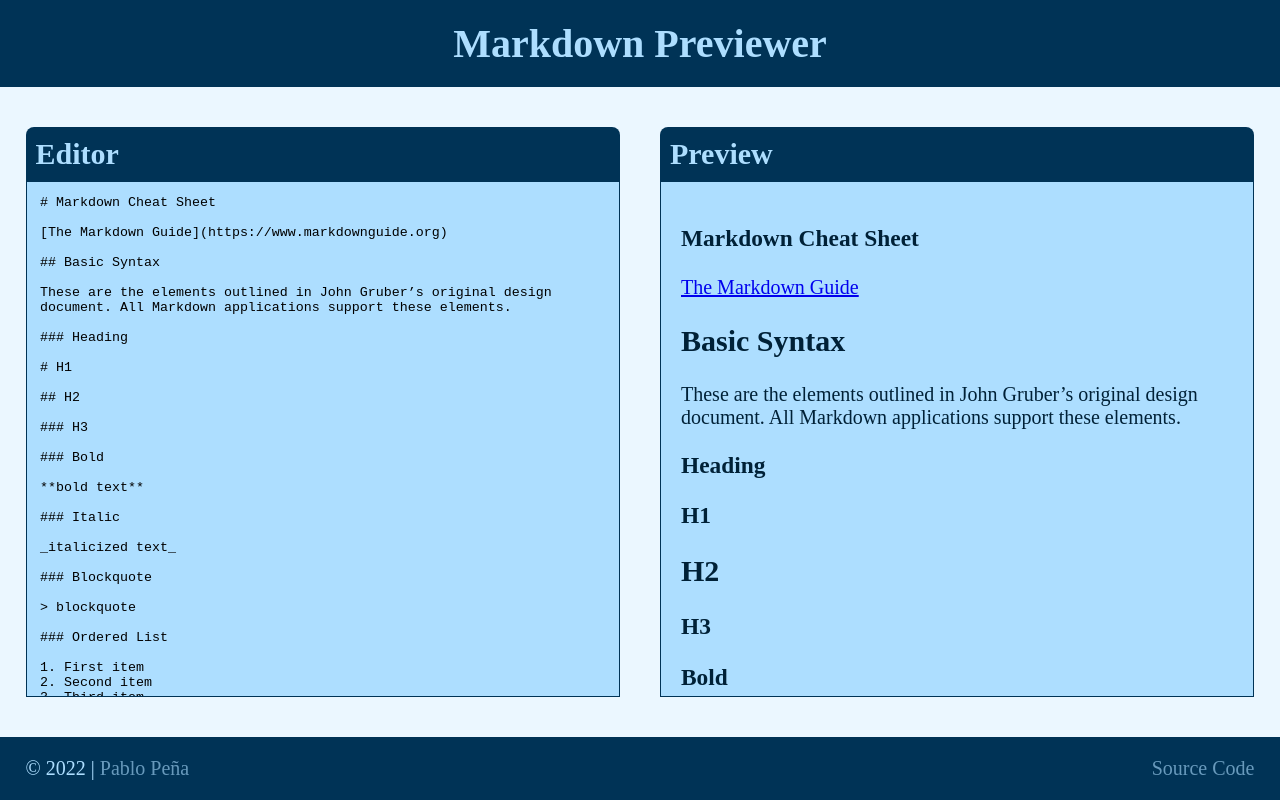
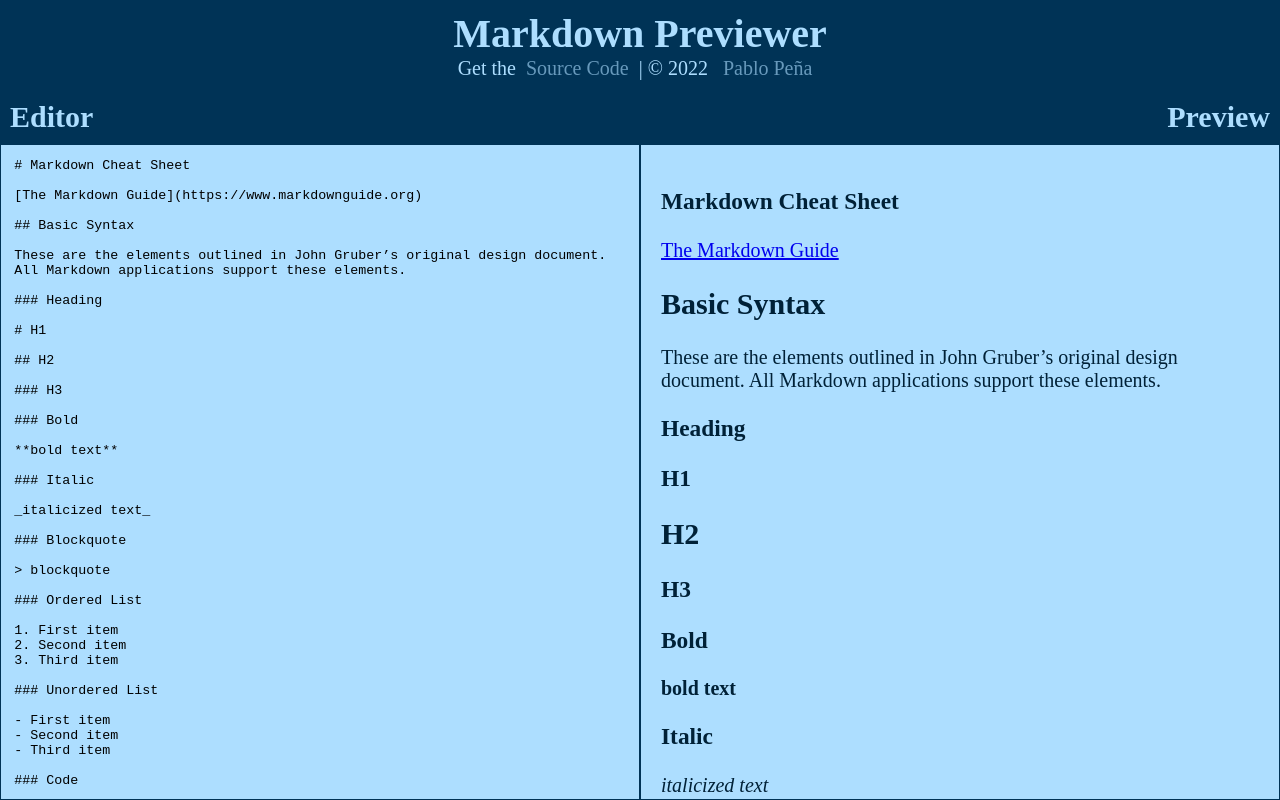
Before and after one commit to PabloPenia/markdown-previewer, a React (Create React App) app: page / in a window 1280 px wide. Built offline with nearby package versions, Linux system fonts and the light colour scheme.

Commit message:
restyling

```diff
--- a/public/css/style.css
+++ /dev/null
@@ -1,123 +0,0 @@
-:root {
-  --header-bg: #003356;
-  --main-bg: #EBF7FF;
-  --panel-bg: #ADDEFF;
-  --primary-color: #002137;
-  --secondary-color: #ADDEFF;
-}
-
-.panel header, .panel, footer, section, main {
-  display: flex;
-  flex-direction: column;
-}
-
-.panel header, footer {
-  flex-direction: row;
-  justify-content: space-between;
-  align-items: center;
-}
-
-html {
-  box-sizing: border-box;
-  font-size: 62.5%;
-}
-
-*, *:before, *:after {
-  box-sizing: inherit;
-}
-
-body {
-  margin: 0;
-  color: var(--primary-color);
-  font-family: "Roboto Slab", serif;
-  font-size: 1.6rem;
-}
-@media (min-width: 768px) {
-  body {
-    font-size: 2rem;
-  }
-}
-
-img {
-  max-width: 100%;
-}
-
-main {
-  height: 100vh;
-}
-
-section {
-  padding: 1em 2%;
-  gap: 1em;
-  flex: 1;
-  background: var(--main-bg);
-  overflow: hidden;
-}
-@media (min-width: 768px) {
-  section {
-    gap: 2em;
-    flex-direction: row;
-  }
-}
-
-#master-header, footer {
-  background-color: var(--header-bg);
-  color: var(--secondary-color);
-}
-
-footer {
-  padding: 1em 2%;
-}
-footer a {
-  color: var(--secondary-color);
-  text-decoration: none;
-  opacity: 0.6;
-  padding-bottom: 2px;
-}
-@media (hover: hover) and (pointer: fine) {
-  footer a:hover, footer a:focus {
-    opacity: 1;
-    border-bottom: 1px solid currentColor;
-  }
-}
-footer p {
-  margin: 0;
-}
-
-#master-header {
-  text-align: center;
-  padding: 1em;
-}
-#master-header h1 {
-  margin: 0;
-}
-
-.panel {
-  flex: 1;
-  min-width: 55rem;
-  margin: 1em auto;
-}
-.panel header {
-  padding: 0.5em;
-  background-color: var(--header-bg);
-  border-radius: 8px 8px 0 0;
-  color: var(--secondary-color);
-}
-.panel header h2 {
-  margin: 0;
-}
-
-textarea {
-  white-space: pre-wrap;
-  resize: none;
-}
-
-#editor, #preview {
-  padding: 1em;
-  flex: 1;
-  background: var(--panel-bg);
-  border: 1px solid var(--header-bg);
-  overflow: auto;
-}
-
-/*# sourceMappingURL=style.css.map */
--- a/public/index.html
+++ b/public/index.html
@@ -2,10 +2,8 @@
 <html lang="en">
   <head>
     <meta charset="utf-8" />
-    <link rel="stylesheet" href="%PUBLIC_URL%/css/style.css">
     <meta name="viewport" content="width=device-width, initial-scale=1" />
     <title>Markdown Previewer</title>
-    <script src="https://cdn.freecodecamp.org/testable-projects-fcc/v1/bundle.js" defer></script>
   </head>
   <body>
     <noscript>You need to enable JavaScript to run this app.</noscript>
--- a/src/App.jsx
+++ b/src/App.jsx
@@ -1,3 +1,4 @@
+import './sass/App.sass'
 import { useState } from 'react'
 import cheatsheet from './cheatsheet'
 import Editor from './components/Editor'
@@ -13,27 +14,18 @@ function App() {
     <main>
       <header id="master-header">
         <h1>Markdown Previewer</h1>
+        <p>
+          Get the
+          <a href="https://github.com/PabloPenia//markdown-previewer">Source Code</a>
+        </p>
+        <p>
+          | &copy; 2022 <a href="https://linkedin.com/in/PabloPenia">Pablo Peña</a>
+        </p>
       </header>
       <section>
-        <Editor
-          content={content}
-          handleInput={handleChange}
-        />
+        <Editor content={content} handleInput={handleChange} />
         <Preview content={content} />
       </section>
-      <footer>
-        <p>
-          &copy; 2022 |{' '}
-          <a href="https://linkedin.com/in/PabloPenia">
-            Pablo Peña
-          </a>
-        </p>
-        <p>
-          <a href="https://github.com/PabloPenia//markdown-previewer">
-            Source Code
-          </a>
-        </p>
-      </footer>
     </main>
   )
 }
--- a/src/sass/App.sass
+++ b/src/sass/App.sass
@@ -39,48 +39,50 @@ main
   height: 100vh
 section
   @extend %flex
-  padding: 1em 2%
-  gap: 1em
   flex: 1
   background: var(--main-bg)
   overflow: hidden
   @include breakpoint(768px)
-    gap: 2em
     flex-direction: row
+  div:nth-child(2) > header > h2
+    width: 100%
+    text-align: right
 #master-header, footer
   background-color: var(--header-bg)
   color: var(--secondary-color)
-footer
-  @extend %flex
-  @extend %flex-row
-  padding: 1em 2%
+#master-header
+  display: flex
+  justify-content: center
+  align-items: center
+  flex-wrap: wrap
+  text-align: center
+  padding: 0.5em
+  // @media (min)
   a
     color: var(--secondary-color)
     text-decoration: none
     opacity: 0.6
     padding-bottom: 2px
+    &:first-of-type
+      margin: 0 0.5em
     @include hover
       opacity: 1
       border-bottom: 1px solid currentColor
   p
     margin: 0
-#master-header
-  text-align: center
-  padding: 1em
   h1
+    width: 100%
     margin: 0
 // Panels
 .panel
   @extend %flex
   flex: 1
   min-width: 55rem
-  margin: 1em auto
   header
     @extend %flex
     @extend %flex-row
     padding: 0.5em
     background-color: var(--header-bg)
-    border-radius: 8px 8px 0 0
     color: var(--secondary-color)
     h2
       margin: 0
@@ -93,5 +95,3 @@ textarea
   background: var(--panel-bg)
   border: 1px solid var(--header-bg)
   overflow: auto
-#preview
-  // fixing some styles on preview
```
Also changed, not shown: 2 other files (tests, documents, lock files or other folders).
